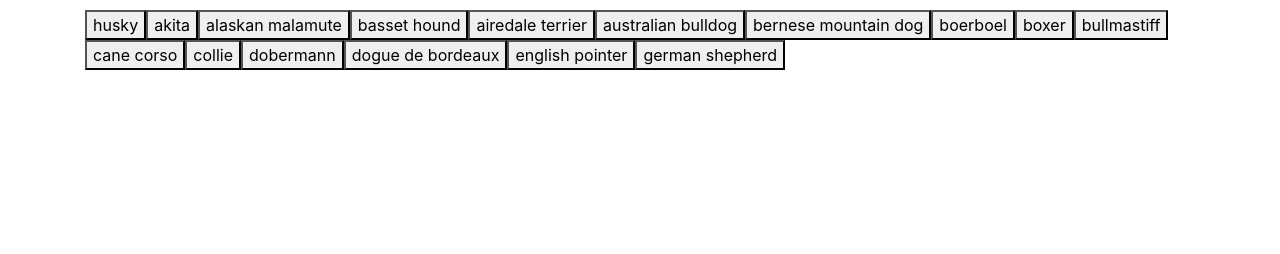
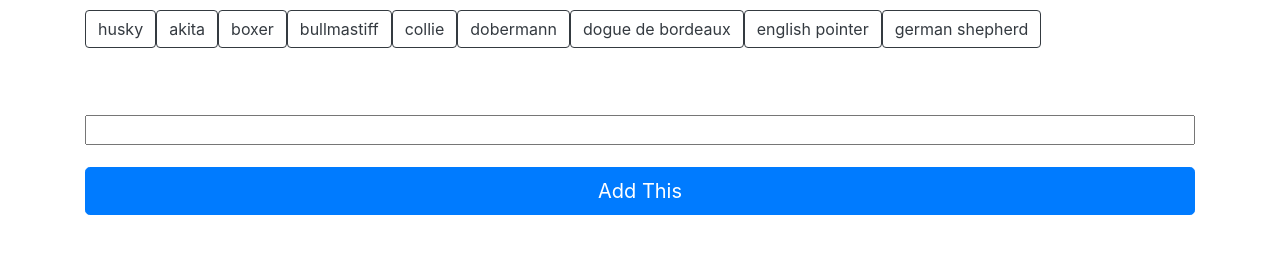
Before and after one commit to TNorsang/giphy, a plain HTML site: page index.html in a window 1280 px wide. Drawn offline with nearby package versions, Linux system fonts and the light colour scheme; no server answers.

Commit message:
added style.css bg.gif game.js index.html

```diff
--- a/assets/css/style.css
+++ b/assets/css/style.css
@@ -1,3 +1,17 @@
 .container {
     margin: 10px;
+
 }
+.dogButtons {
+    margin-bottom: 6%;
+}
+
+#dog-input {
+    width: 100%;
+    margin-bottom: 2%;
+}
+
+#imgOverride {
+    z-index: 0;
+    margin-top: 20%;
+}
--- a/assets/javascript/game.js
+++ b/assets/javascript/game.js
@@ -4,78 +4,86 @@ $(document).ready(function () {
 
     // ============== Array of Dog Types ================= \\
 
-    var topics = ['husky', 'akita', 'alaskan malamute', 'basset hound', 'airedale terrier', 'australian bulldog', 'bernese mountain dog', 'boerboel', 'boxer', 'bullmastiff', 'cane corso', 'collie', 'dobermann', 'dogue de bordeaux', 'english pointer', 'german shepherd']
+    var topics = ['husky', 'akita', 'boxer', 'bullmastiff', 'collie', 'dobermann', 'dogue de bordeaux', 'english pointer', 'german shepherd']
 
-    // ==============  ================= \\
 
     function displayDogInfo() {
 
         var dogBreed = $(this).attr('data-name');
+        // console.log(this);
         var debugResponse;
-        var queryURL = 'https://api.giphy.com/v1/gifs/search?api_key=Jm0Lnl7Ny3f7ljroOhENuKSTWvuYo24i&q=' + dogBreed + '&limit=25&offset=0&rating=G&lang=en';
+        var queryURL = 'https://api.giphy.com/v1/gifs/search?api_key=Jm0Lnl7Ny3f7ljroOhENuKSTWvuYo24i&q=' + dogBreed + '&limit=10&offset=0&rating=G&lang=en';
 
 
 
-        // ============== Getting the API using AJAX ================= \\
+        // ============== Getting the API using AJAX and creating a call for the dog button being clicked ================= \\
 
         $.ajax({
             url: queryURL,
             method: "GET"
         }).then(function (response) {
-            var dogDiv = $("<div class='movie'>");
-            var imageURL = response.imageURL;
-            var image = $('<img>').attr('src', imageURL);
-            dogDiv.append(image);
+            // creating a div to hold the dog types
+            var dogDiv = $("<div class='dog'>");
+            for (var i = 0; i < 11; i++) {
+                // storing the image
+                var imageURL = response.data[i].images.fixed_height.url;
+                // Creating a variable to hold an element that will hold the image
+                var image = $('<img>').attr('src', imageURL);
+                // Appending the Image
+                dogDiv.append(image);
+
+                $("#dogImages").prepend(dogDiv);
+            }
             debugResponse = response;
             console.log(debugResponse);
-
         });
     }
 
-    displayDogInfo();
-    // ============== Setting the var queryURL and debugResponse ================= \\
 
 
 
+
+    // displaying dog data
     function renderButtons() {
 
-        $('#dogTypes').empty();
-
+        $('.dogButtons').empty();
+        // this is looping the the array of dog types
         for (var i = 0; i < topics.length; i++) {
             var a = $('<button>');
+            // adding a class to the variable a
             a.addClass('topic-btn');
+            a.addClass('btn btn-outline-dark');
+            // adding an attribute 'data name' to the variable a
             a.attr('data-name', topics[i]);
+            // displaying the text
             a.text(topics[i]);
-            $('.dogTypes').append(a);
+
+            $('.dogButtons').append(a);
 
         }
 
     };
 
 
-    renderButtons();
 
 
-    // ============== Getting the API using AJAX ================= \\
 
-    $('#dogTypes').on('click', function(event) {
+    // ============== When a movie button is clicked ================= \\
+
+    $('#add-dog').on('click', function (event) {
         event.preventdefault();
-        var dogType = $('#dogTypes').val().trim();
+        // grabs the text input in the text field
+        var dogType = $('#dog-input').val().trim();
         topics.push(dogType);
-
+        console.log(dogType);
+        renderButtons();
 
     })
 
 
+    $(document).on('click', '.topic-btn', displayDogInfo);
 
-
-    // ============== Displays the image on DOM ================= \\
-
-
-
-    // ============== waits for the DOM to load ================= \\
-
-    // ============== waits for the DOM to load ================= \\
+    renderButtons();
 
 
 
--- a/index.html
+++ b/index.html
@@ -13,10 +13,21 @@
 </head>
 
 <body>
+    <div class="container">
+        <!-- Rendered buttons will display here -->
+        <div class="dogButtons"></div>
 
-    <div class="container">
-        <div class="dogTypes"> </div>
-        <div class="showImage"> </div>
+
+        <form id="dog-form">
+            <input type="text" id="dog-input">
+            <br>
+
+            <!-- Button triggers new movie to be added -->
+            <input id="add-dog" type="submit" value="Add This" class="btn btn-primary btn-lg btn-block">
+        </form>
+
+        <div id="dogImages"></div>
+
     </div>
 
 
```
Also changed, not shown: 1 other file.
